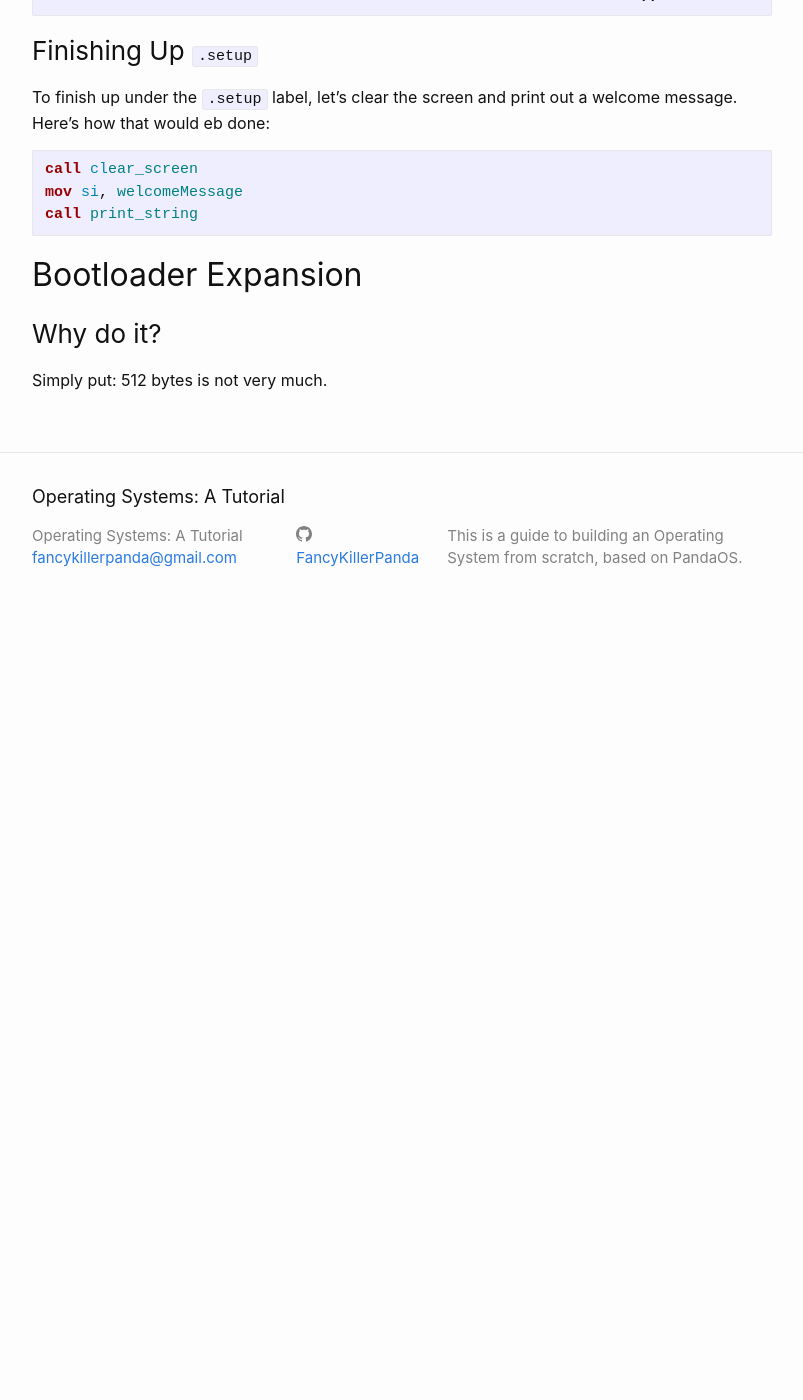
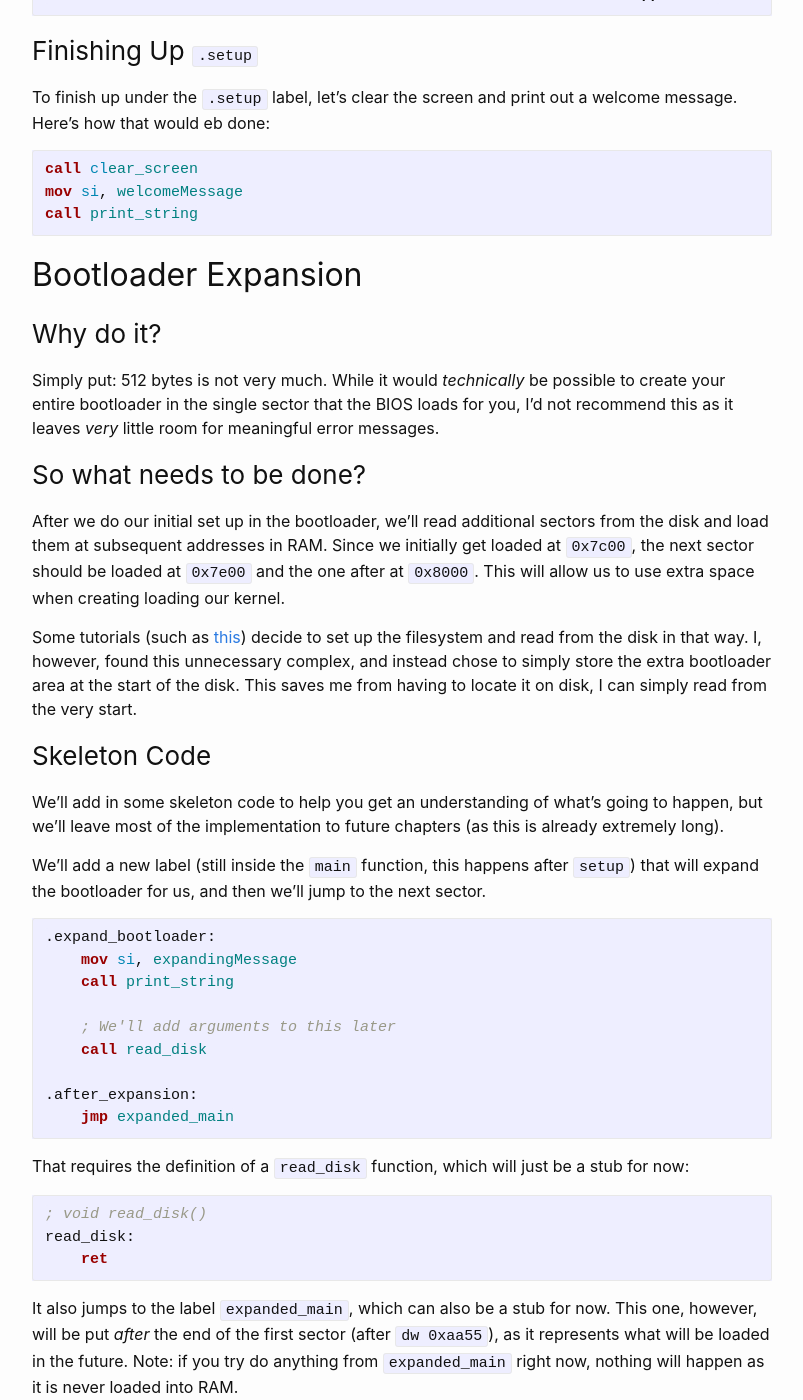
Before and after one commit to FancyKillerPanda/OS-Tutorial, a Jekyll site: the page built from docs/fkp_collections/_02_bootloader/06 - Expanding Bootloader: Skeleton.md, in a window 1280 px wide and 1400 px high, scrolled down 3464 px. Shown: the whole window, without its empty margins (238-1041 px from the left). Built offline with Jekyll 4.4.1, drawn with Linux system fonts in a browser that asks for light colours; before the commit the page ends 4094 px from its top, so only the background shows below that; some of the changed text lies outside the part shown.

Commit message:
Web: Finished up skeleton expansion page.

````diff
--- a/docs/fkp_collections/_02_bootloader/06 - Expanding Bootloader: Skeleton.md
+++ b/docs/fkp_collections/_02_bootloader/06 - Expanding Bootloader: Skeleton.md
@@ -129,4 +129,41 @@ call print_string
 
 ## Bootloader Expansion
 ### Why do it?
-Simply put: 512 bytes is not very much.
+Simply put: 512 bytes is not very much. While it would *technically* be possible to create your entire bootloader in the single sector that the BIOS loads for you, I'd not recommend this as it leaves *very* little room for meaningful error messages.
+
+### So what needs to be done?
+After we do our initial set up in the bootloader, we'll read additional sectors from the disk and load them at subsequent addresses in RAM. Since we initially get loaded at `0x7c00`, the next sector should be loaded at `0x7e00` and the one after at `0x8000`. This will allow us to use extra space when creating loading our kernel.
+
+Some tutorials (such as [this](http://www.independent-software.com/operating-system-development.html)) decide to set up the filesystem and read from the disk in that way. I, however, found this unnecessary complex, and instead chose to simply store the extra bootloader area at the start of the disk. This saves me from having to locate it on disk, I can simply read from the very start.
+
+### Skeleton Code
+We'll add in some skeleton code to help you get an understanding of what's going to happen, but we'll leave most of the implementation to future chapters (as this is already extremely long).
+
+We'll add a new label (still inside the `main` function, this happens after `setup`) that will expand the bootloader for us, and then we'll jump to the next sector.
+```nasm
+.expand_bootloader:
+	mov si, expandingMessage
+	call print_string
+
+	; We'll add arguments to this later
+	call read_disk
+
+.after_expansion:
+	jmp expanded_main
+```
+
+That requires the definition of a `read_disk` function, which will just be a stub for now:
+```nasm
+; void read_disk()
+read_disk:
+	ret
+```
+
+It also jumps to the label `expanded_main`, which can also be a stub for now. This one, however, will be put *after* the end of the first sector (after `dw 0xaa55`), as it represents what will be loaded in the future. Note: if you try do anything from `expanded_main` right now, nothing will happen as it is never loaded into RAM.
+```nasm
+expanded_main:
+	jmp $
+```
+
+## Final Thoughts
+I know this was a really long chapter, well done on getting through it! We'll look at implmenting the functions here in coming chapters, so that we can move on to loading up the kernel.
````
Also changed, not shown: 1 other file.
